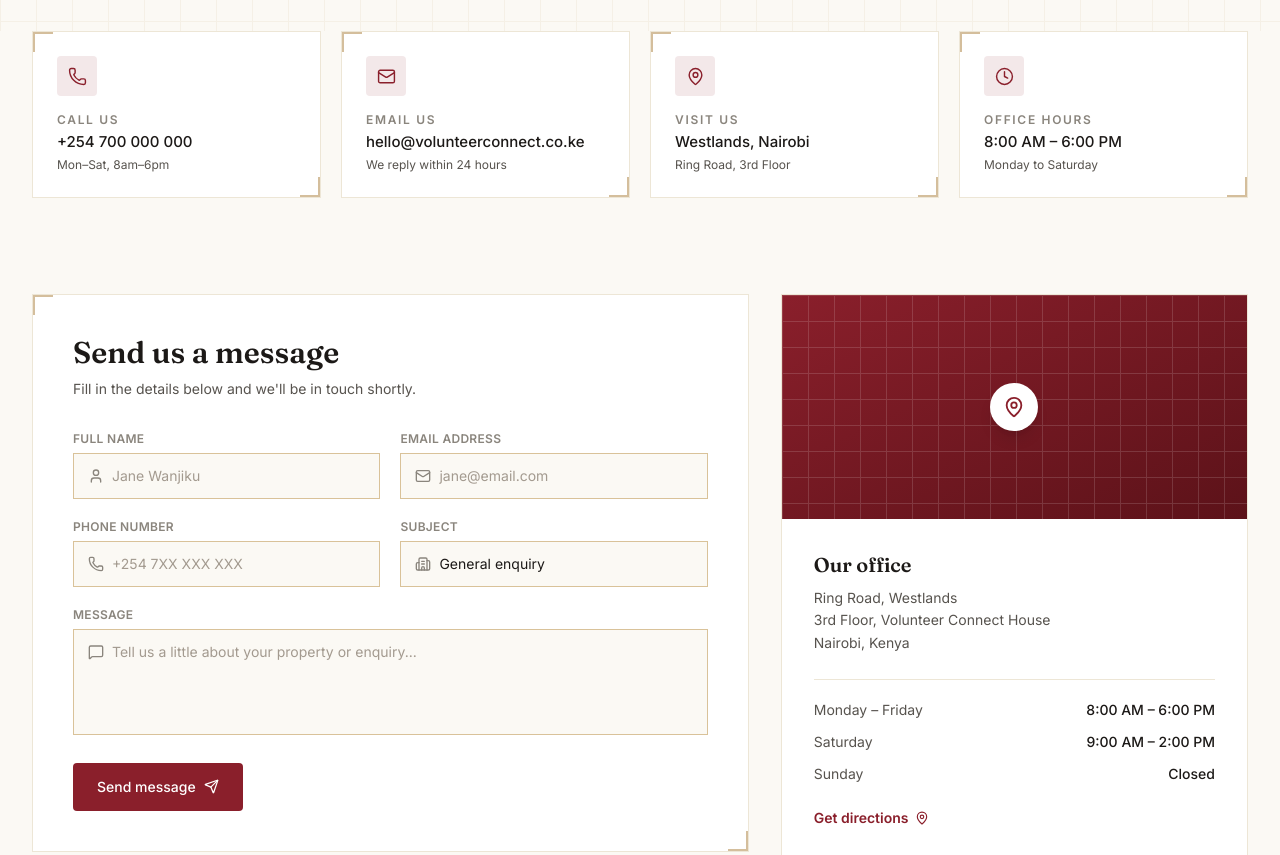
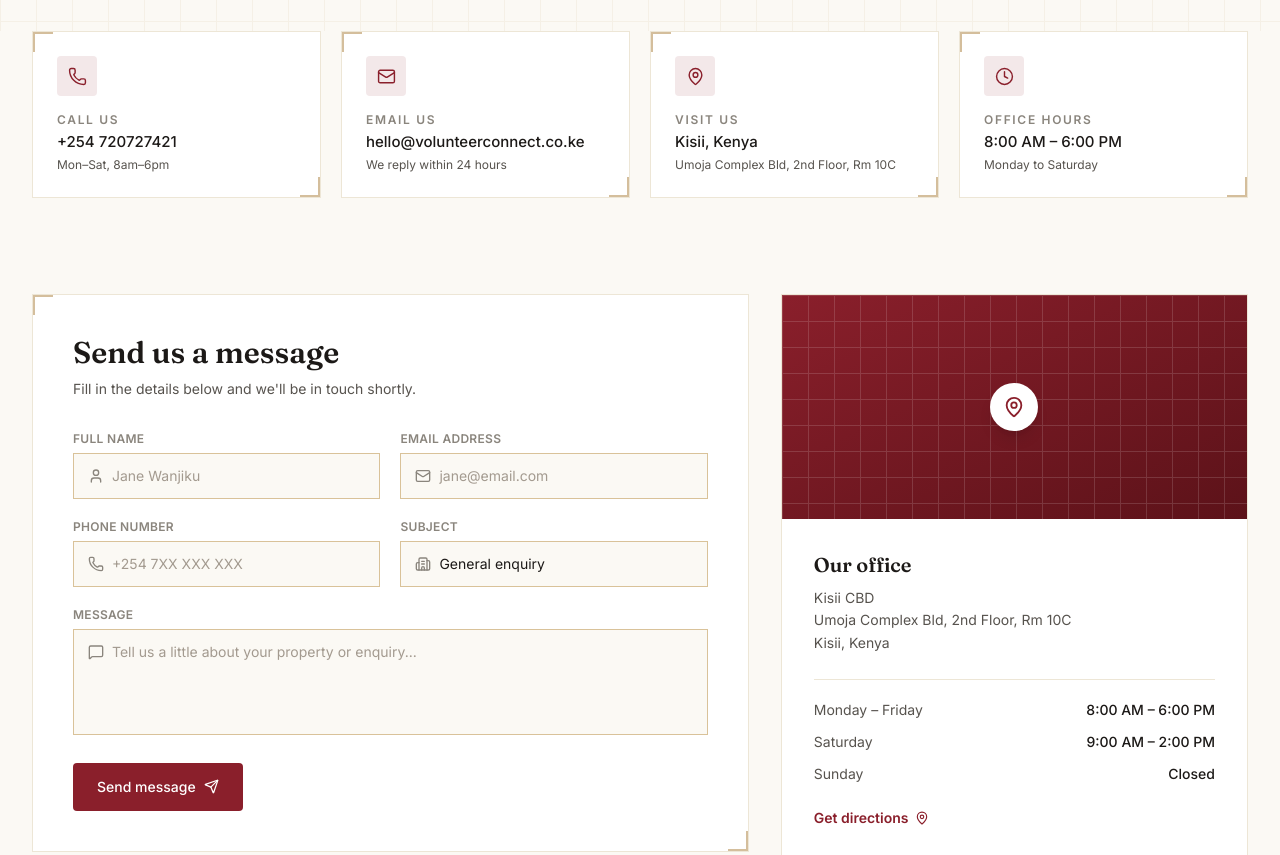
Before and after one commit to DBEST-EZRA/Volunteer-Connect-New, a React (Vite) app: page /contact in a window 1280 px wide. Shown: the part 420-1275 px from the top of the page. Built offline with nearby package versions, Linux system fonts and the light colour scheme.

Commit message:
updated contact

```diff
--- a/src/components/Contact.jsx
+++ b/src/components/Contact.jsx
@@ -71,9 +71,9 @@ const INFO_CARDS = [
   {
     icon: Phone,
     label: "Call us",
-    value: "+254 700 000 000",
+    value: "+254 720727421",
     sub: "Mon–Sat, 8am–6pm",
-    href: "tel:+254700000000",
+    href: "tel:+254720727421",
   },
   {
     icon: Mail,
@@ -85,8 +85,8 @@ const INFO_CARDS = [
   {
     icon: MapPin,
     label: "Visit us",
-    value: "Westlands, Nairobi",
-    sub: "Ring Road, 3rd Floor",
+    value: "Kisii, Kenya",
+    sub: "Umoja Complex Bld, 2nd Floor, Rm 10C",
     href: "#office",
   },
   {
@@ -375,11 +375,11 @@ const Contact = () => {
                   Our office
                 </h3>
                 <p className="mt-2 text-sm leading-relaxed text-[#57534E]">
-                  Ring Road, Westlands
+                  Kisii CBD
                   <br />
-                  3rd Floor, Volunteer Connect House
+                  Umoja Complex Bld, 2nd Floor, Rm 10C
                   <br />
-                  Nairobi, Kenya
+                  Kisii, Kenya
                 </p>
 
                 <div className="mt-6 space-y-3 border-t border-[#EDE6D6] pt-5">
```
